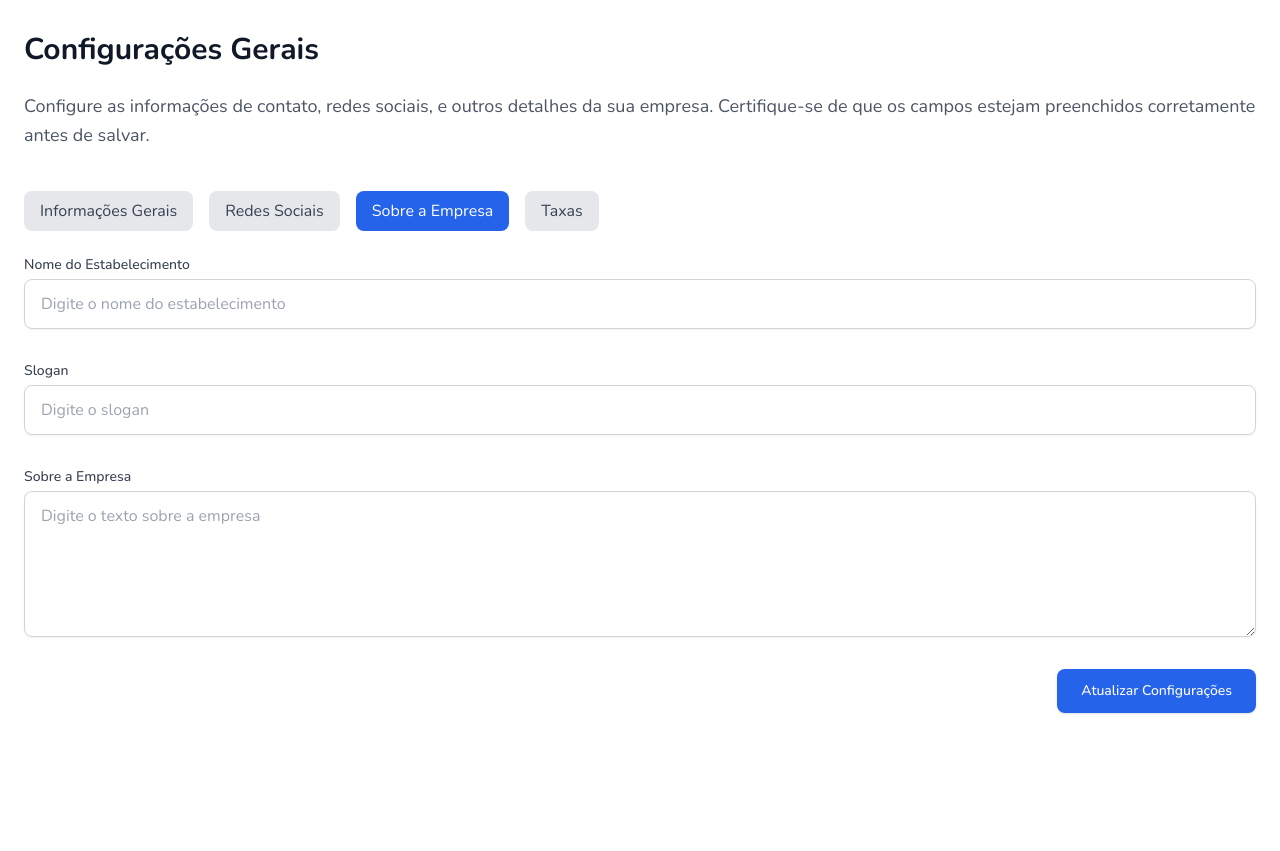
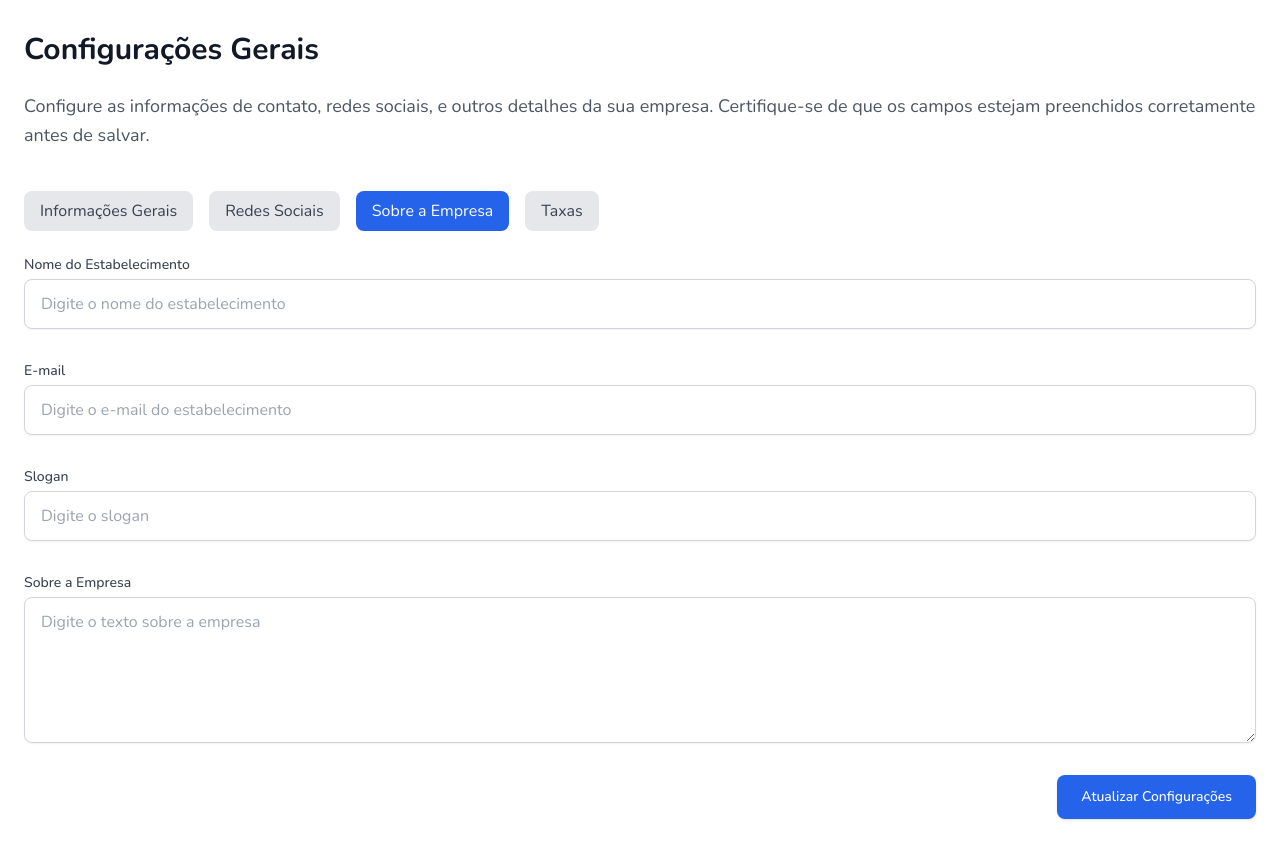
Before and after one commit to Endrigo-Bitello/ngxmotors, a Next.js app in the folder frontend/: page /components/admin/Settings in a window 1280 px wide. Both pictures are taken after a click on the button "Sobre a Empresa". Before the commit the page ends 800 px from the top, so only its background shows below. Built offline with nearby package versions, Linux system fonts and the light colour scheme; no server answers.

Commit message:
Adicionar e-mail nas configurações

```diff
--- a/frontend/pages/components/admin/Settings.js
+++ b/frontend/pages/components/admin/Settings.js
@@ -237,6 +237,16 @@ export default function Settings() {
               />
             </div>
             <div>
+              <label className="block text-sm font-medium text-gray-700">E-mail</label>
+              <input
+                type="email"
+                value={email}
+                onChange={(e) => setEmail(e.target.value)}
+                className="mt-1 block w-full px-4 py-3 border border-gray-300 rounded-lg shadow-sm"
+                placeholder="Digite o e-mail do estabelecimento"
+              />
+            </div>
+            <div>
               <label className="block text-sm font-medium text-gray-700">Slogan</label>
               <input
                 type="text"
```
